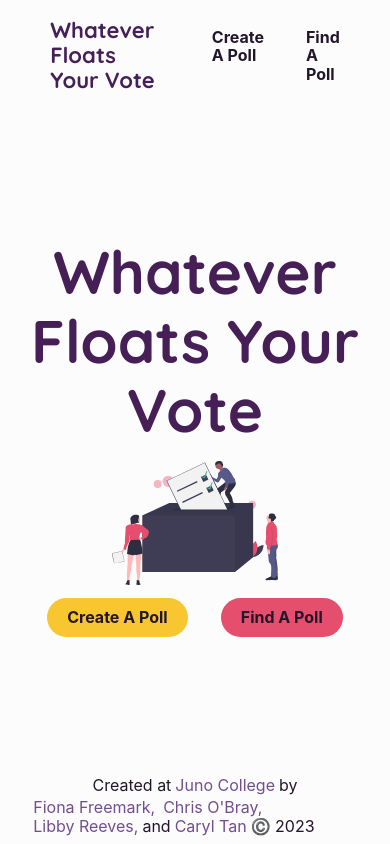
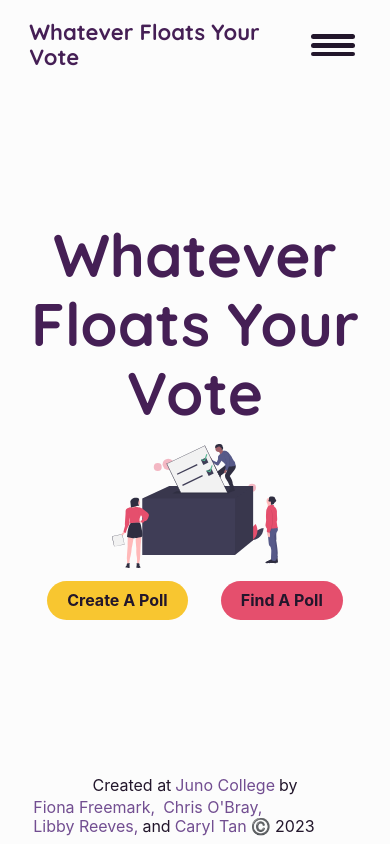
Before and after one commit to Code-Conjurers/Voting-Booth, a React (Create React App) app: page / in a window 390 px wide. Built offline with nearby package versions, Linux system fonts and the light colour scheme.

Commit message:
hamburger menu stuff

```diff
--- a/package.json
+++ b/package.json
@@ -10,6 +10,7 @@
     "firebase": "^9.17.1",
     "framer-motion": "^9.0.2",
     "react": "^18.2.0",
+    "react-burger-menu": "^3.0.9",
     "react-dom": "^18.2.0",
     "react-icons": "^4.7.1",
     "react-router-dom": "^6.8.1",
--- a/src/App.js
+++ b/src/App.js
@@ -1,5 +1,6 @@
 // modules
 import { Routes, Route } from 'react-router-dom';
+import * as React from 'react';
 
 // components
 import ErrorPage from "./Pages/ErrorPage";
@@ -11,9 +12,12 @@ import NavBar from './Components/NavBar';
 import Footer from './Components/Footer';
 import Home from './Pages/Home';
 import PollConfirmation from './Components/PollConfirmation';
+import Hamburger from './Components/Hamburger';
 
 // CSS
 import './App.scss';
+
+//function for the hamburger menu
 
 
 function App() {
@@ -22,7 +26,7 @@ function App() {
     <div className="app wrapper">
       <header>
         <NavBar />
-
+        <Hamburger />
       </header>
       <main>
         <Routes>
--- a/src/App.scss
+++ b/src/App.scss
@@ -13,4 +13,5 @@
 @use './sass/partials/voting-confirmation';
 @use './sass/partials/results';
 @use './sass/Partials/poll-confirmation';
+@use './sass/Partials/hamburger';
 @use './sass/partials/media-queries';
--- /dev/null
+++ b/src/Components/Hamburger.js
@@ -0,0 +1,54 @@
+import React, {useState} from "react";
+import { Link } from "react-router-dom";
+import FindPoll from "../Pages/FindPoll";
+import Home from "../Pages/Home";
+import CreatePoll from "../Pages/CreatePoll";
+
+const Hamburger = () => {
+
+    //to change burger classes
+    const [burgerClass, setBurgerClass] = useState("burger-bar unclicked")
+    const [menuClass, setMenuClass] = useState("menu hidden")
+    const [isMenuClicked, setIstMenuClicked] = useState(false)
+
+    //toggle burger menu change
+    const updateMenu = () => {
+        if (!isMenuClicked) {
+            setBurgerClass("burger-bar clicked")
+            setMenuClass("menu visible")
+        }
+    else {
+        setBurgerClass("burger-bar unclicked")
+        setMenuClass("menu hidden")
+    }
+    setIstMenuClicked(!isMenuClicked)
+}
+
+    return(
+        <>
+        <div className="hamburger-nav">
+        <div className="title-link">
+            <Link to={`/`} element={<Home />}> <h1 className="menu-link-ham">Whatever Floats Your Vote </h1> </Link>
+        </div>
+        <div className="burger-container">
+            <nav className="burger-nav">
+                <button className="burger-menu" onClick={updateMenu}>
+                    <div className={burgerClass}></div>
+                    <div className={burgerClass}></div>
+                    <div className={burgerClass}></div>
+                </button>
+            </nav>
+
+            <div className={menuClass}>
+
+                    <Link className="menu-link" to={`/createpoll`} element={<CreatePoll />}> Create A Poll</Link>
+                    <Link className="menu-link" to={`/findpoll`} element={<FindPoll />}> Find A Poll</Link>
+
+            </div>
+        </div>
+        </div>
+        </>
+    )
+}
+
+export default Hamburger
--- /dev/null
+++ b/src/sass/partials/_hamburger.scss
@@ -0,0 +1,112 @@
+@use './variables' as *;
+@use './mixins' as *;
+
+* {
+    margin: 0;
+    box-sizing: border-box;
+}
+
+.menu-link-ham {
+    display: none;
+}
+
+.hamburger-nav {
+    display: flex;
+
+
+}
+
+.burger-container {
+    width: 100%;
+    display: flex;
+    justify-content: right;
+}
+
+.burger-nav {
+    height: 5em;
+    display: flex;
+    justify-content: flex-end;
+    padding: 1em;
+    display: none;
+
+}
+
+.burger-menu {
+
+    height: 100%;
+    padding: 2px;
+    width: 2em;
+    display: flex;
+    flex-direction: column;
+    align-items: flex-start;
+    justify-content: space-between;
+    cursor: pointer;
+    z-index: 3;
+
+
+}
+
+
+
+.burger-bar {
+    width: 2em;
+    height: 0.5em;
+    background-color: $dark-purple;
+    border-radius: 0.5em;
+}
+
+.menu {
+    width: 30%;
+    height: 40vh;
+    background-color: white;
+    position: absolute;
+    top: 0;
+    z-index: 2;
+    display: flex;
+    border: solid $dark-purple 2px;
+    border-radius: 30px;
+
+    flex-direction: column;
+        .menu-link {
+            margin-top: 80px;
+            font-size: $fs-med;
+            text-align: left;
+        }
+
+        a {
+            margin-top: 80px;
+        }
+
+
+
+
+}
+
+//sliding menu portion
+
+.hidden {
+    display: none;
+}
+
+.visible {
+
+}
+
+.burger-bar.clicked:nth-child(1) {
+    transform: rotate(45deg) translate(0.3em, 0em);
+    transition: ease-out 0.5s;
+}
+.burger-bar.clicked:nth-child(2) {
+    transform: scale(0.1);
+    transition: ease-out 0.5s;
+}
+.burger-bar.clicked:nth-child(3) {
+    transform: rotate(135deg) translate(-0.5em, 0.3em);
+    transition: ease-out 0.5s;
+}
+
+.burger-bar.unclicked {
+    transform: rotate(0) translate (0);
+    transition: cubic-bezier(0.175, 0.885, 0.32, 1.275) 0.5s;
+    margin: 2px;
+}
--- a/src/sass/partials/_media-queries.scss
+++ b/src/sass/partials/_media-queries.scss
@@ -51,6 +51,10 @@
 }
 
 @media (max-width: 800px) {
+
+    .menu-link-ham {
+            display: block;
+        }
     .find-poll-container {
         min-height: 0;
     }
@@ -84,10 +88,36 @@
     }
 }
 
+.nav-bar {
+    display: none;
+}
+
+.burger-bar {
+    z-index: 3;
+}
+
+.burger-nav {
+    display: block;
+}
+
+.hamburger-nav {
+    display: flex;
+    justify-content: space-between;
+    width: 100%;
+    margin-top: 20px;
+    h1 {
+        width: 150%;
+    }
+    align-items: center;
+}
+
 }
 
 @media (max-width: 560px) and (min-width: 428.1px) {
 //create a poll media-queries
+.menu-link-ham {
+        display: block;
+    }
     .create-poll-form {
         width: 80%;
     }
@@ -107,6 +137,25 @@
 
 @media (min-width: 320px) and (max-width: 428px) {
 //media-queries for create your poll page
+.menu-link-ham {
+        display: block;
+    }
+.nav-bar {
+    display: none;
+}
+
+.burger-bar {
+    z-index: 3;
+}
+
+.burger-nav {
+    display: block;
+}
+
+
+
+
+
 .create-buttons {
     display: flex;
     flex-direction: column;
--- a/src/sass/partials/_nav-bar.scss
+++ b/src/sass/partials/_nav-bar.scss
@@ -11,13 +11,13 @@
   justify-content: space-between;
   margin-bottom: 5%;
 
+
 }
 
 
 .nav-ul {
   display: flex;
   justify-content: flex-end;
-
 }
 .menu-link {
   border: 1px solid $transparent;
@@ -31,4 +31,11 @@
     background-color: $med-purple;
     color: $white;
   }
+
+
 }
+
+.burger-menu {
+  background: none;
+  font-size: $fs-med;
+}
```
Also changed, not shown: src/Components/Sidebar.js (deleted), 1 other file (tests, documents, lock files or other folders).
